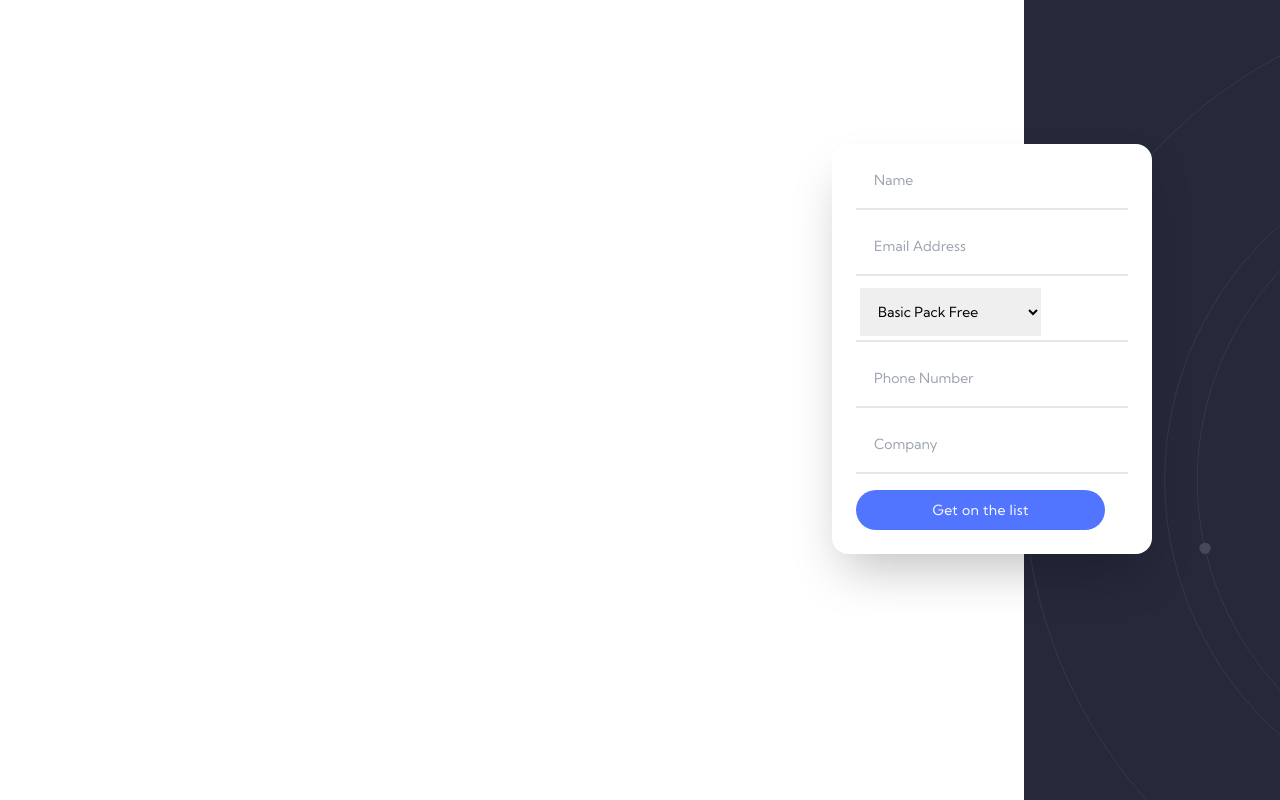
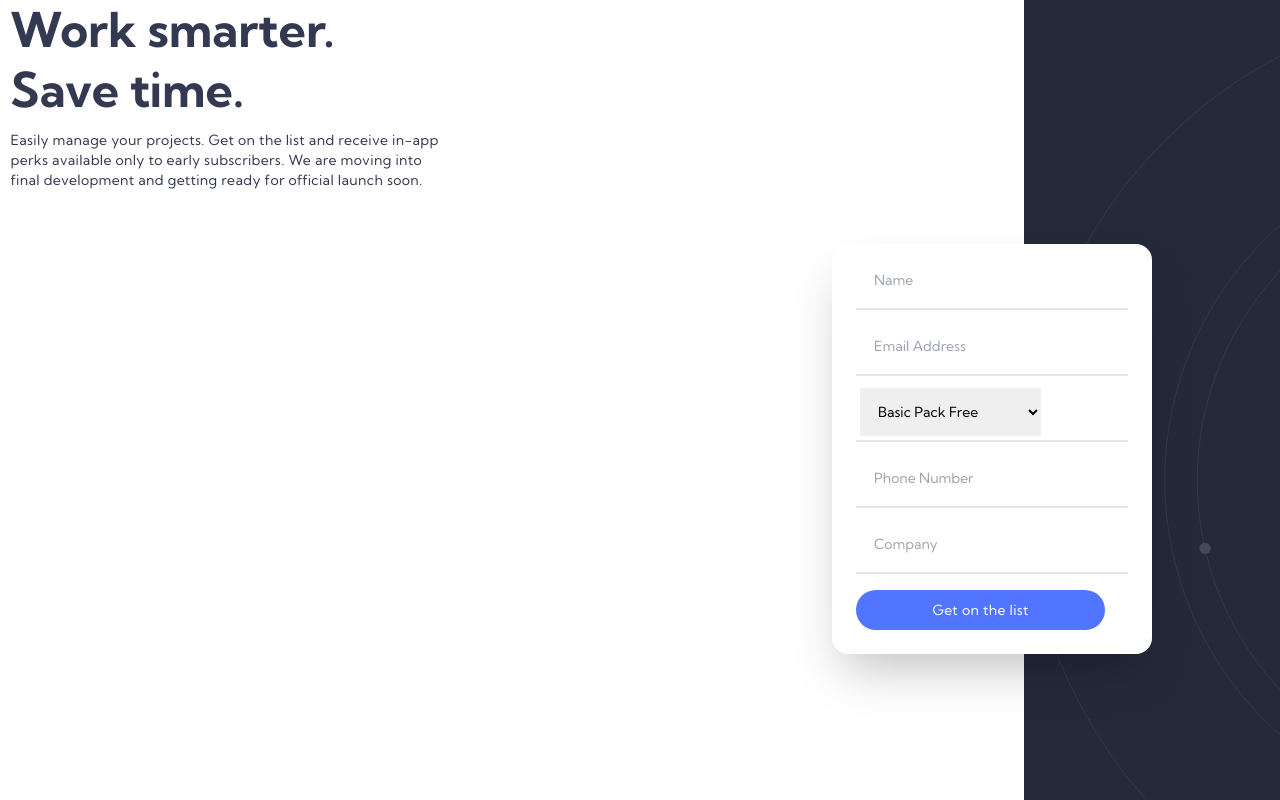
Before and after one commit to ronniekram/officelite, a React (Create React App) app: page / in a window 1280 px wide. Built offline with nearby package versions, Linux system fonts and the light colour scheme.

Commit message:
goof ass flexbox

```diff
--- a/src/assets/css/style.css
+++ b/src/assets/css/style.css
@@ -11,6 +11,10 @@ svg {
   width: 25%;
 }
 
+.info-width {
+  width: 35%;
+}
+
 @media screen and (max-width: 375px) {
   #signup {
     background-image: url(../svgs/sign-up/bg-pattern-side.svg);
--- a/src/assets/styles.js
+++ b/src/assets/styles.js
@@ -1,5 +1,5 @@
 const home = {
-  main: 'bg-gray-50 sm:bg-white'
+  main: 'bg-gray-50 sm:bg-white flex flex-row justify-center content-center'
 };
 
 const footer = {
@@ -7,9 +7,9 @@ const footer = {
 };
 
 const info = {
-  content: '',
-  header: '',
-  paragraph: ''
+  content: 'info-width font-kuhbm float-left text-custom-grey-dk',
+  header: 'font-bold text-5xl leading-tight',
+  paragraph: 'text-sm tracking-wide py-2.5'
 };
 
 const countdown = {
@@ -19,7 +19,8 @@ const countdown = {
 const signup = {
   container: 'z-0',
   bg: 'sm:bg-custom-dark bg-transparent sm:w-1/5 w-full sm:h-screen h-1/2 fixed sm:-right-0',
-  img: 'text-dark sm:text-white stroke-current fill-current w-9/12 fixed overflow-hidden'
+  img: 'text-dark sm:text-white stroke-current fill-current w-9/12 fixed overflow-hidden',
+  house: 'flex flex-row justify-items-center items-center'
 };
 
 const button = {
@@ -29,8 +30,7 @@ const button = {
 };
 
 const form = {
-  content: 'form-width bg-white flex flex-col flex-nowrap content-evenly px-6 py-2 text-sm font-kuhbm divide-y-8 divide-custom-grey rounded-2xl shadow-2xl z-10 right-32 mt-36 absolute',
-  // divide: 'divide-y-8 divide-custom-grey p-2'
+  content: 'form-width bg-white flex flex-col flex-nowrap content-evenly px-6 py-2 text-sm font-kuhbm rounded-2xl shadow-2xl z-10 right-32 mt-36 absolute',
 };
 
 const input = {
--- a/src/components/counter/Countdown.js
+++ b/src/components/counter/Countdown.js
@@ -0,0 +1,11 @@
+import React, { useEffect, useState } from 'react';
+
+const Countdown = () => {
+  return (
+    <article>
+
+    </article>
+  );
+};
+
+export default Countdown;
--- a/src/components/signup/Info.js
+++ b/src/components/signup/Info.js
@@ -1,12 +1,13 @@
 import React from 'react';
+import { info } from '../../assets/styles';
 
 const Info = () => {
   return (
-    <article>
-      <h1>Work smarter. Save time.</h1>
+    <article className={info.content}>
+      <h1 className={info.header}>Work smarter. Save time.</h1>
 
       <section>
-        <p>Easily manage your projects. Get on the list and receive in-app perks available only to
+        <p className={info.paragraph}>Easily manage your projects. Get on the list and receive in-app perks available only to
         early subscribers. We are moving into final development and getting ready for official launch soon.</p>
       </section>
     </article>
--- a/src/components/signup/index.js
+++ b/src/components/signup/index.js
@@ -1,5 +1,6 @@
 import React from 'react';
 import UserForm from './UserForm';
+import Info from './Info';
 // will need to import countdown from footer folder
 import { signup } from '../../assets/styles';
 import image from '../../assets/svgs/sign-up/bg-pattern-side.svg';
@@ -11,7 +12,10 @@ const SignUp = () => {
         <img src={image} alt="space ship lookin' ass background" className={signup.img} />
       </div>
 
-      <article>
+      <article className={signup.house}>
+        <section>
+          <Info />
+        </section>
         <section>
           <UserForm />
         </section>
```
